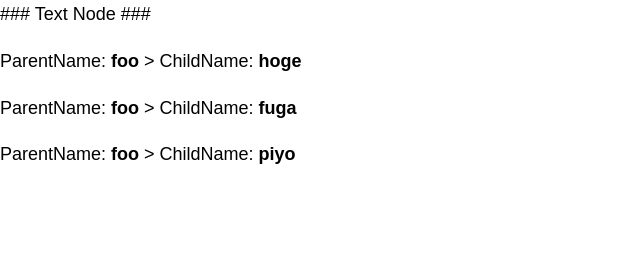
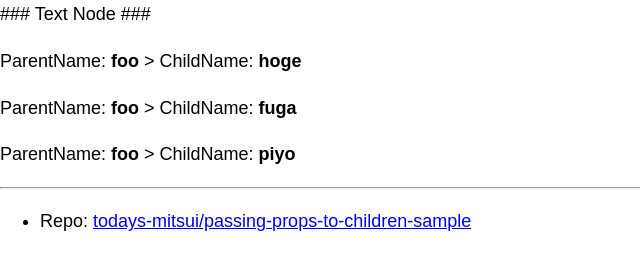
Before and after one commit to todays-mitsui/passing-props-to-children-sample, a React app: page index.html in a window 1280 px wide. Shown: the whole page, without its empty margins (0-640 px from the left). Built offline with nearby package versions, Linux system fonts and the light colour scheme.

Commit message:
add link to repo.

```diff
--- a/index.html
+++ b/index.html
@@ -26,6 +26,14 @@ em {
 <body>
   <div class="container"></div>
 
+  <hr>
+
+  <ul>
+    <li>
+      Repo: <a href="https://github.com/todays-mitsui/passing-props-to-children-sample">todays-mitsui/passing-props-to-children-sample</a>
+    </li>
+  </ul>
+
   <script src="app.js"></script>
 </body>
 </html>
```
